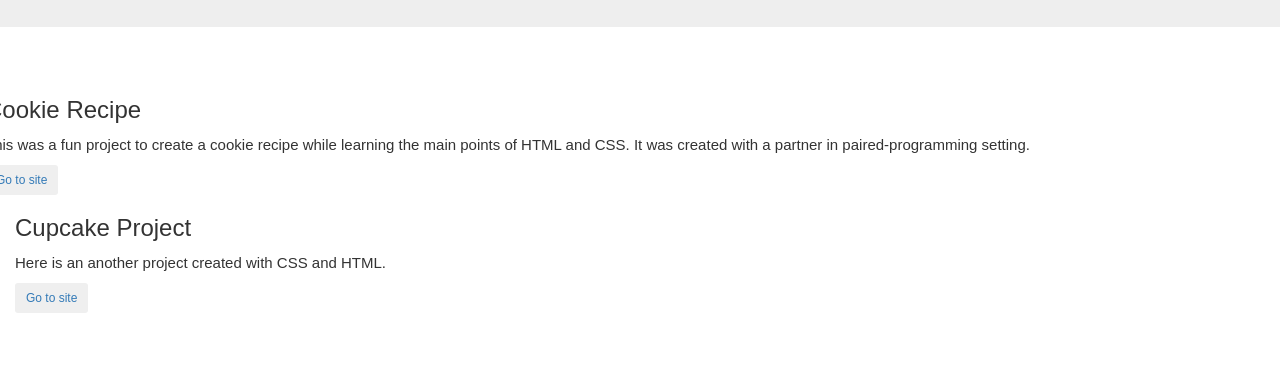
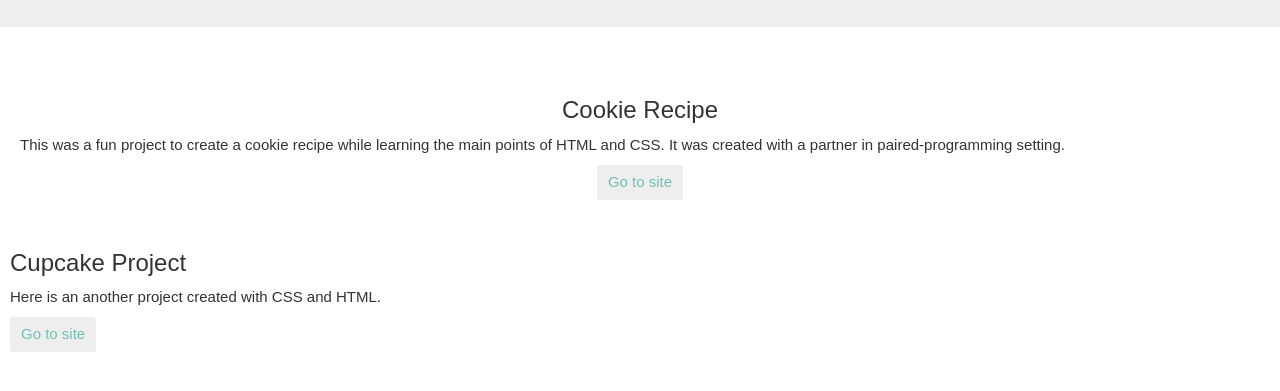
Before and after one commit to sabyachu/CodeReview1, a plain HTML site: page projects.html in a window 1280 px wide. Shown: the part 147-538 px from the top of the page. Drawn offline with Linux system fonts and the light colour scheme.

Commit message:
style the peojects.html with css by adding a customized  button to the icon.

```diff
--- a/css/styles.css
+++ b/css/styles.css
@@ -28,3 +28,31 @@ body{
     display: block;
     padding-left: 30px;
 }
+/* Projects */
+.row {
+  margin: 20px;
+  text-align: center;
+}
+
+.row p {
+  text-align: justify;
+}
+
+.row h3 {
+  text-align: center;
+}
+
+.col-sm-4 {
+  padding: 10px;
+}
+.btn{
+  background-color: #eee;
+  color: #70c1b3;
+  font-size: 15px;
+}
+
+.custom a button:hoover {
+  background-color: #cbe7d4;
+  color: #247BA0;
+  font-weight: bold;
+}
```
